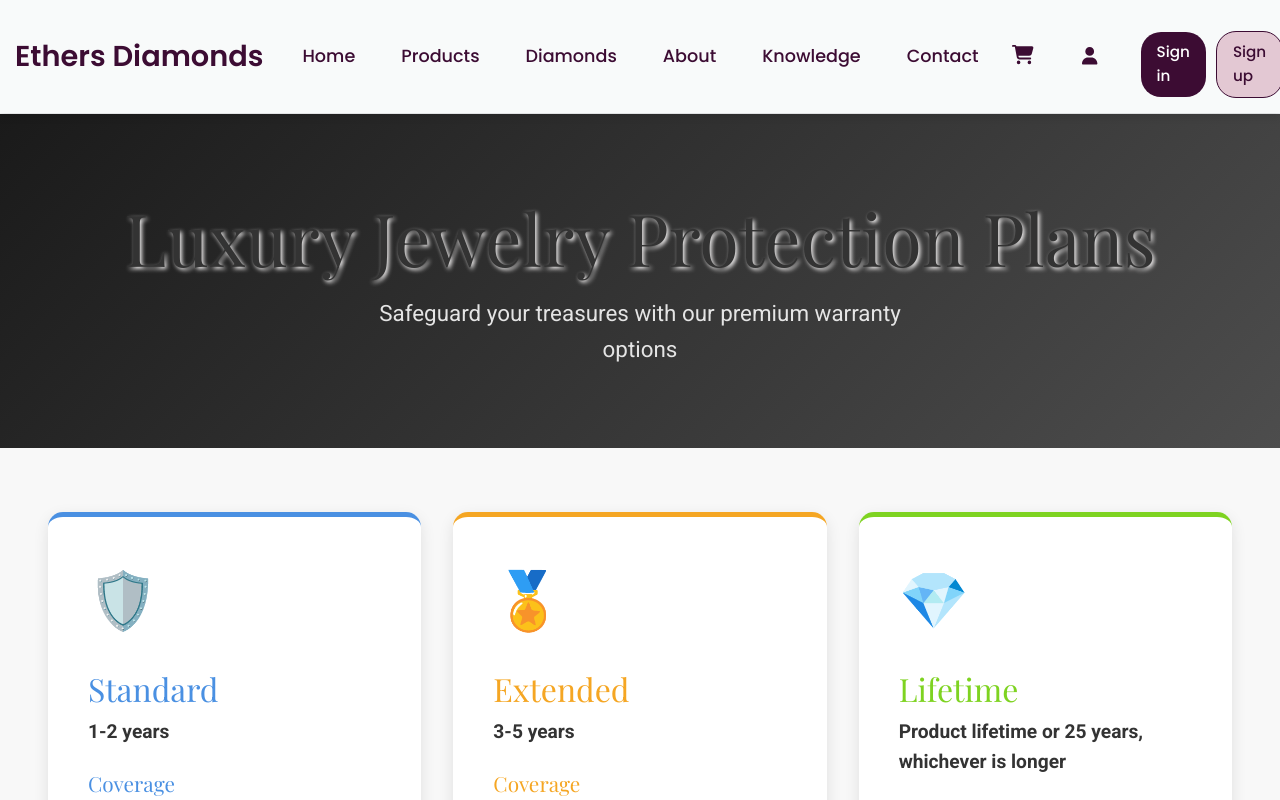
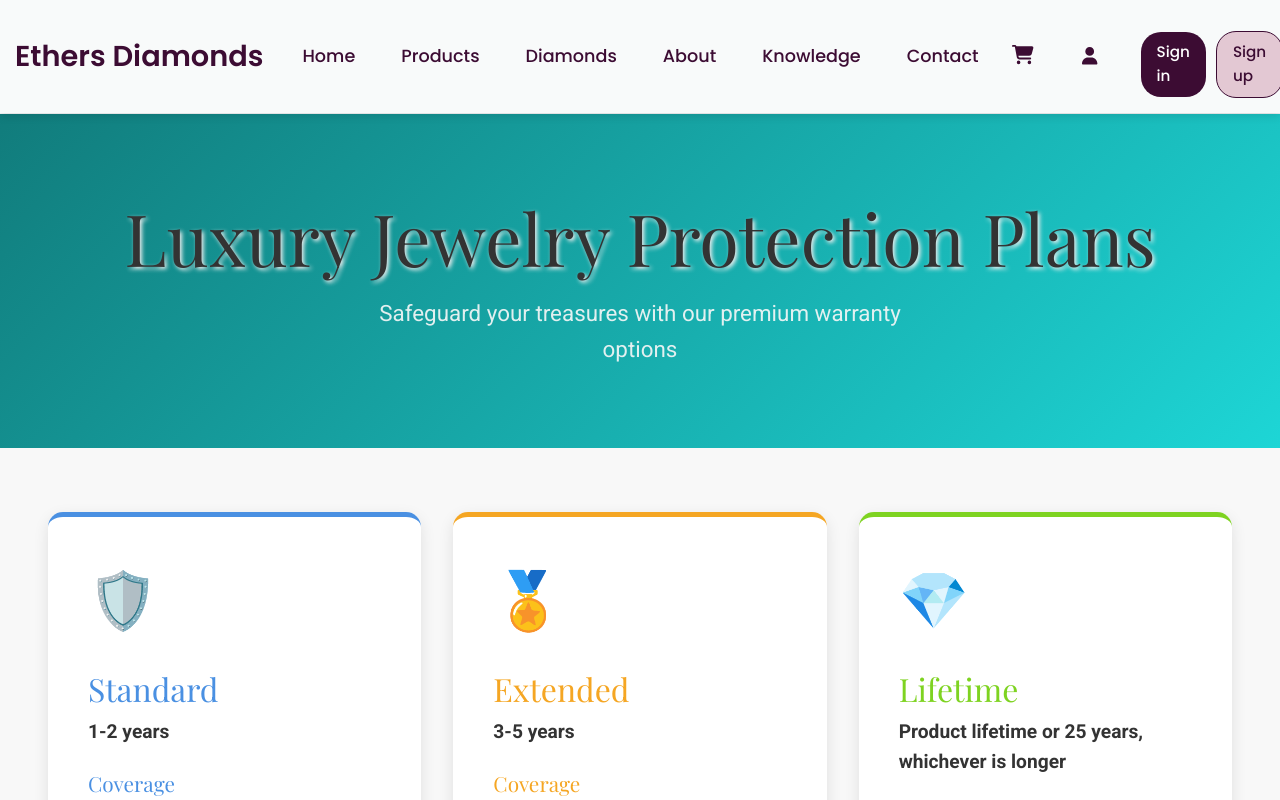
Before and after one commit to vanhungne/SWP_DB, a React (Create React App) app in the folder DIAMOND_STORE_DEMO/: page /warranty in a window 1280 px wide. Shown: the top 800 px of the page. Built offline with nearby package versions, Linux system fonts and the light colour scheme.

Commit message:
update background

```diff
--- a/DIAMOND_STORE_DEMO/src/Component/About/warrantyDetails.scss
+++ b/DIAMOND_STORE_DEMO/src/Component/About/warrantyDetails.scss
@@ -1,7 +1,7 @@
 @import url('https://fonts.googleapis.com/css2?family=Playfair+Display:wght@400;700&family=Roboto:wght@300;400;700&display=swap');
 
 // Variables
-$primary-color: #1a1a1a;
+$primary-color: #117c7c;
 $secondary-color: #f8f8f8;
 $accent-color: #c9a050;
 $text-color: #333;
```
